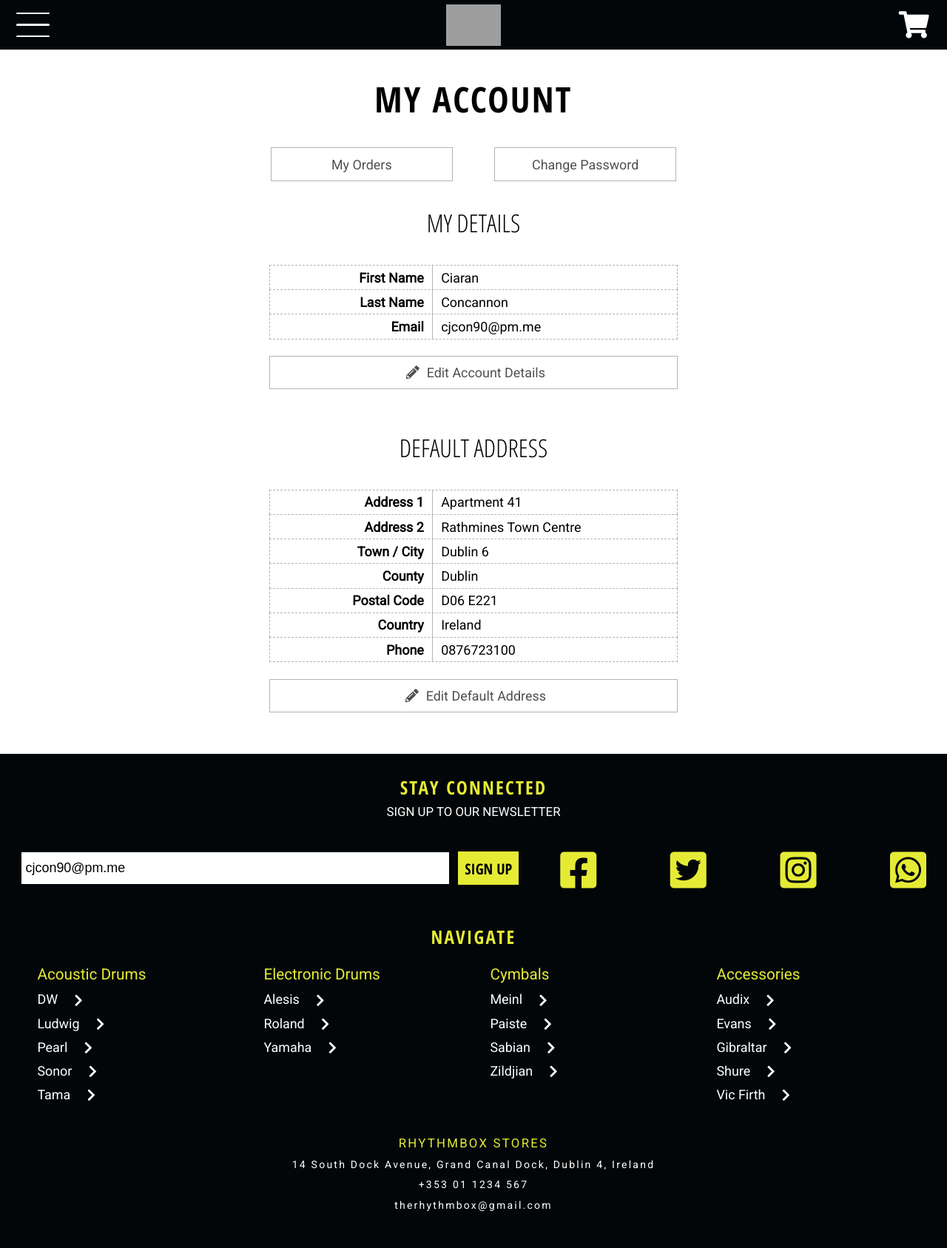
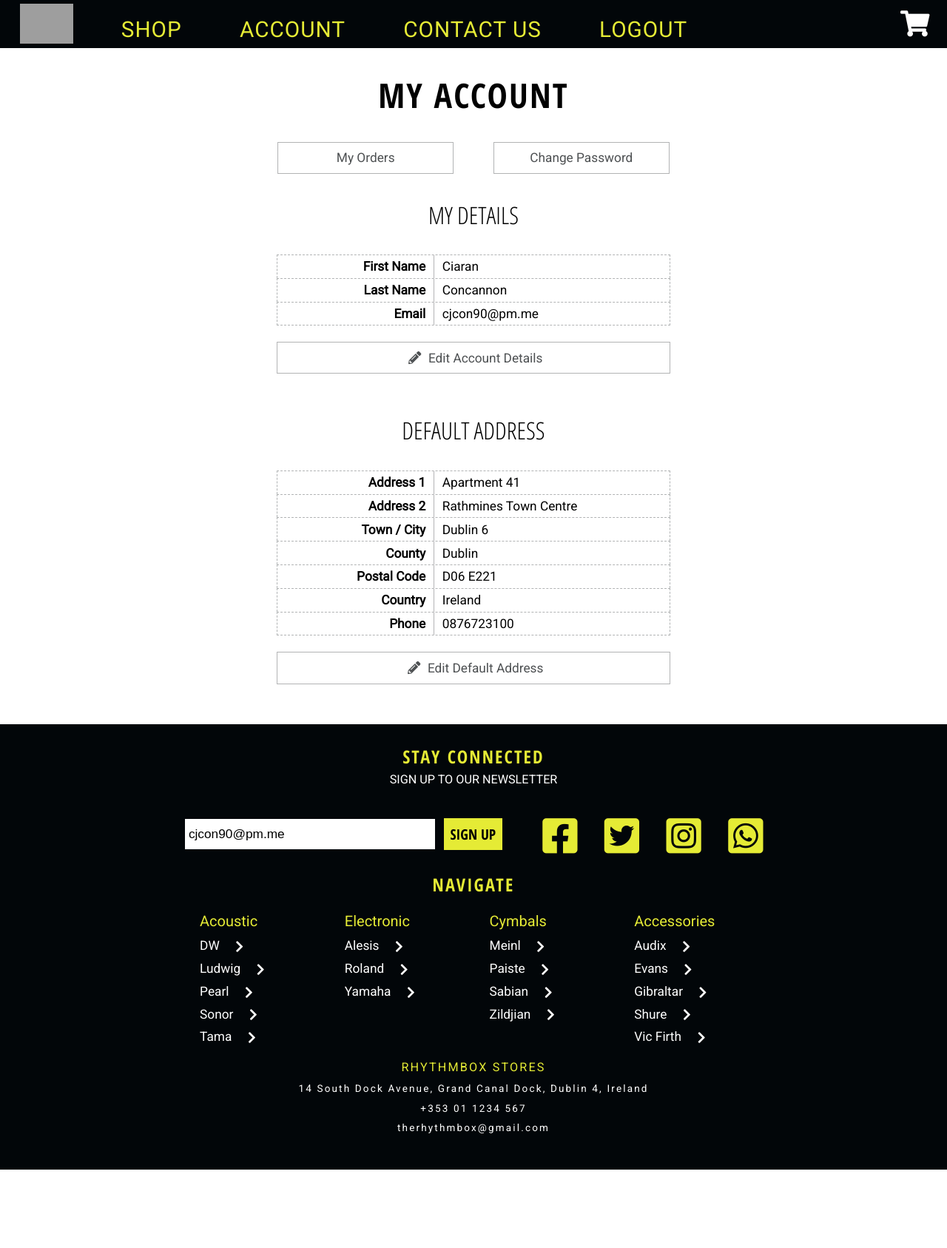
Before and after one commit to cjcon90/the_rhythm_box, a Django app: page /account/details/ in a window 1280 px wide. Shown: the whole page at 74% size. After the commit the page ends 1581 px from the top, so only its background shows below. Run offline with Django 3.2, Linux system fonts and the light colour scheme; a user stored in the database is signed in; data comes from the database, SQL or seed files in the repository; grey boxes are pictures that could not be loaded.

Commit message:
add desktop dropdown navbar functionality

```diff
--- a/static/scripts/app.js
+++ b/static/scripts/app.js
@@ -3,14 +3,30 @@
 const hamburger = document.querySelector(".nav__hamburger");
 const menu = document.querySelector(".nav-menu");
 const menuList = document.querySelectorAll(
-  "li.nav-menu__list--category, li.nav-menu__list--subcategory"
+  "li.nav-menu__list--category"
 );
 
 // Toggle hamburger menu and add animation to menu items
 hamburger.addEventListener("click", () => {
   hamburger.classList.toggle("open");
-  menu.classList.toggle("hidden");
+  menu.classList.toggle("nav-hidden");
   for (let i = 0; i < menuList.length; i++) {
     menuList[i].classList.toggle("nav-list-appear");
   }
 });
+
+// Hover dropdown functionality for desktop navbar
+for(let item of menuList) {
+  item.forEach(e => {
+    e.addEventListener('mouseover', () => {
+      makeVisible(e)
+      e.addEventListener('mouseover', () => {
+        makeVisible(e)
+      })
+    })
+  })
+}
+
+function makeVisible(element) {
+  element.setAttribute("style", "display: inline-block;");
+}
--- a/static/scss/abstracts/_mixins.scss
+++ b/static/scss/abstracts/_mixins.scss
@@ -1,4 +1,4 @@
-@mixin position-absolute ($top: null, $left: null, $right: null, $bottom: null) {
+@mixin position-absolute($top: null, $left: null, $right: null, $bottom: null) {
   position: absolute;
   top: $top;
   left: $left;
@@ -13,7 +13,12 @@
   transform: translate(-50%, -50%);
 }
 
-@mixin transition-mix($property: all, $duration: 0.2s, $timing: linear, $delay: 0s) {
+@mixin transition-mix(
+  $property: all,
+  $duration: 0.2s,
+  $timing: linear,
+  $delay: 0s
+) {
   transition-property: $property;
   transition-duration: $duration;
   transition-timing-function: $timing;
@@ -31,15 +36,18 @@
 
 @mixin respond($breakpoint) {
   @if $breakpoint == md {
-      @media only screen and (min-width: 43.75em) { @content };    //700px
+    @media only screen and (min-width: 43.75em) {
+      @content;
+    } //700px (Tablet Portrait)
   }
-  // @if $breakpoint == md {
-  //     @media only screen and (max-width: 56.25em) { @content };     //900px
-  // }
-  // @if $breakpoint == lg {
-  //     @media only screen and (max-width: 75em) { @content };    //1200px
-  // }
-  // @if $breakpoint == xl {
-  //     @media only screen and (min-width: 112.5em) { @content };    //1800
-  // }
+  @if $breakpoint == lg {
+    @media only screen and (min-width: 75em) {
+      @content;
+    } //1200px (Small desktop)
+  }
+  @if $breakpoint == ls {
+    @media only screen and (orientation: landscape) {
+      @content;
+    } //Landscape Orientation
+  }
 }
--- a/static/scss/base/_base.scss
+++ b/static/scss/base/_base.scss
@@ -2,8 +2,9 @@
     box-sizing: border-box;
     font-size: 62.5%;
     @include respond(md) {
-      font-size: 70%;
+      font-size: 67.5%;
   }
+
   }
 
   *, *:before, *:after {
--- a/static/scss/layout/_footer.scss
+++ b/static/scss/layout/_footer.scss
@@ -6,6 +6,8 @@
 
   // NEWSLETTER SIGN UP AND SOCIAL MEDIA ICONS
   .connect {
+    max-width: 72.5rem;
+    margin: auto;
     @include respond(md) {
       display: grid;
       grid-template-columns: 55% 1fr;
@@ -92,6 +94,8 @@
 
   // SITEMAP NAVIGATION LINKS
   .navigate {
+    max-width: 72.5rem;
+    margin: auto;
     &__heading {
       color: $color-primary;
       font-size: 2.25rem;
--- a/static/scss/layout/_navbar.scss
+++ b/static/scss/layout/_navbar.scss
@@ -8,10 +8,7 @@
   display: flex;
   justify-content: space-between;
   align-items: center;
-  z-index: 90;
-
-  @include not-last-child("div") {
-    // keep nav bar items visible over menu
+  & > * {
     z-index: 100;
   }
 
@@ -23,6 +20,9 @@
     transform: rotate(0deg);
     transition: 0.5s ease-in-out;
     cursor: pointer;
+    @include respond(lg) {
+      display: none;
+    }
 
     span {
       display: block;
--- a/static/scss/layout/_navmenu.scss
+++ b/static/scss/layout/_navmenu.scss
@@ -7,25 +7,61 @@
   height: 100vh;
   width: 100vw;
   background-color: $color-black;
-    transition: all .4s;
+  transition: all 0.4s;
+  z-index: 90;
+
+  @include respond(lg) {
+    position: relative;
+    height: auto;
+    width: auto;
+    margin: 0 auto 0 2rem;
+    align-self: flex-end;
+  }
 
   &__list {
-        padding-top: 17.5vh;
+    padding-top: 15vh;
     text-align: center;
     white-space: nowrap;
+    @include respond(ls) {
+      padding-top: 10vh;
+    }
+    @include respond(lg) {
+      padding: 0;
+      display: block;
+      list-style: none;
+      position: relative;
+      align-self: flex-end;
+    }
 
     &--category {
-            padding: 2rem 0 .5rem 0;
+      padding: 2rem 0 0.5rem 0;
       letter-spacing: 1px;
       font-size: 3rem;
+      text-transform: uppercase;
       @include respond(md) {
         font-size: 4rem;
       }
+      @include respond(lg) {
+        position: relative;
+        display: inline-block;
+        font-size: 2.75rem;
+        padding: 0 1.5rem;
+        &:hover > ul {
+          display: inherit;
+        }
+      }
+      &-sibling {
+        position: relative;
+      }
       & > a {
-                &:link, &:visited {
+        margin: 2rem;
+        &:link,
+        &:visited {
           color: $color-primary;
         }
-                &:hover, &:focus, &:active {
+        &:hover,
+        &:focus,
+        &:active {
           color: white;
         }
       }
@@ -33,32 +69,66 @@
 
     &--subcategory {
       color: white;
-            padding: .6rem;
+      padding: 0.5rem;
       font-size: 2rem;
+      text-transform: capitalize;
+      padding: 0.75rem 0;
 
       @include respond(md) {
         font-size: 2.5rem;
       }
+      @include respond(lg) {
+        position: relative;
+        text-align: left;
+        font-size: 1.8rem;
+        &:first-child {
+            padding-top: 2rem;
+        }
+      }
 
       & > a {
-                &:link, &:visited {
+        &:link,
+        &:visited {
           color: white;
         }
-                &:hover, &:focus, &:active {
+        &:hover,
+        &:focus,
+        &:active {
           color: $color-primary;
         }
       }
     }
 
     &--inner {
-            padding-bottom: 1rem;
+      @include respond(lg) {
+        background-color: $color-black;
+        box-shadow: 0 0 .1rem rgba(black, .3);
+        padding: 1rem;
+        position: absolute;
+        top: 3rem;
+        left: 2rem;
+      }
+    }
   }
 }
 
-
+.nav-hidden {
+  visibility: hidden;
+  opacity: 0;
+  @include respond(lg) {
+    visibility: visible;
+    opacity: 1;
+  }
 }
 
-.hidden {
-    visibility: hidden;
-    opacity: 0;
+.nav-desk-hidden {
+  @include respond(lg) {
+    display: none;
   }
+}
+
+.nav-desk-appear {
+    @include respond(lg) {
+        display: inline-block;
+      }
+}
--- a/static/scss/pages/_home.scss
+++ b/static/scss/pages/_home.scss
@@ -16,18 +16,28 @@
     background-size: 100% 100%;
   }
 
+  @include respond(ls) {
+    height: 100vh;
+  }
+
   &__heading {
     padding: 15vh 0 0 1rem;
     &--main {
       font-size: 4.25rem;
       color: $color-primary;
       letter-spacing: 0.4rem;
+      @include respond(md) {
+        font-size: 5rem;
+      }
     }
     &--sub {
       max-width: 21ch;
       font-size: 3.5rem;
       color: white;
       margin-top: 1rem;
+      @include respond(md) {
+        font-size: 4.25rem;
+      }
     }
   }
 
@@ -40,9 +50,12 @@
 
     &--text {
       font-size: 1.75rem;
+      padding: 1.5rem 2.5rem;
+      @include respond(md) {
+        font-size: 2.5rem;
+      }
+    }
 
-      padding: 1.5rem 2.5rem;
-    }
   }
 }
 
@@ -77,7 +90,7 @@
     &--acoustic {
       background-image: url("https://res.cloudinary.com/cjcon90/image/upload/v1621956726/codeinstitute/the_rhythm_box/sm/acoustic.webp");
     }
-    &--electric {
+    &--electronic {
       background-image: url("https://res.cloudinary.com/cjcon90/image/upload/v1621956727/codeinstitute/the_rhythm_box/sm/electric.webp");
     }
     &--cymbals {
--- a/store/templates/store/base.html
+++ b/store/templates/store/base.html
@@ -39,31 +39,20 @@
             <div class="nav__logo">
                 <a href="{% url 'home' %}"><img src="https://res.cloudinary.com/cjcon90/image/upload/v1621514847/codeinstitute/the_rhythm_box/logo.webp" alt="The Rhythm Box logo" class="nav__logo--img"></a>
             </div>
-            <a href="{% url 'cart' %}" class="nav__cart">
-                <div class="nav__cart--cart">
-                    <i class="fas fa-shopping-cart"></i>
-                </div>
-                {% if product_count %}
-                    <div class="nav__cart--count">
-                        <p class="bold">{{ product_count }}</p>
-                    </div>
-                {% endif %}
-            </a>
-            <div class="nav-menu hidden">
+            <div class="nav-menu nav-hidden">
                 <ul class="nav-menu__list">
-                    <li class="nav-menu__list--category upper regular"><a href="{% url 'shop' %}">Shop</a></li>
-                    <li>
-                        <ul class="nav-menu__list--inner">
-                            <li class="nav-menu__list--subcategory regular"><a href="{% url 'shop' 'acoustic-drums' %}">Acoustic</a></li>
-                            <li class="nav-menu__list--subcategory regular"><a href="{% url 'shop' 'electronic-drums' %}">Electric</a></li>
-                            <li class="nav-menu__list--subcategory regular"><a href="{% url 'shop' 'cymbals' %}">Cymbals</a></li>
-                            <li class="nav-menu__list--subcategory regular"><a href="{% url 'shop' 'accessories' %}">Accessories</a></li>
+                    <li class="nav-menu__list--category regular">
+                        <a href="{% url 'shop' %}">Shop</a>
+                        <ul class="nav-menu__list--inner nav-desk-hidden">
+                        {% for category in categories %}
+                            <li class="nav-menu__list--subcategory regular"><a href="{% url 'shop' category.slug %}">{{ category.title|cut:' Drums' }}</a></li>
+                        {% endfor %}
                         </ul>
                     </li>
                     {% if request.user.is_authenticated %}
-                    <li class="nav-menu__list--category upper regular"><a href="{% url 'account_details' %}">Account</a></li>
-                    <li>
-                        <ul class="nav-menu__list--inner">
+                    <li class="nav-menu__list--category regular">
+                        <a href="{% url 'account_details' %}">Account</a>
+                        <ul class="nav-menu__list--inner nav-desk-hidden">
                             <li class="nav-menu__list--subcategory regular"><a href="{% url 'account_details' %}">My Details</a></li>
                             <li class="nav-menu__list--subcategory regular"><a href="{% url 'my_orders' %}">My Orders</a></li>
                             <li class="nav-menu__list--subcategory regular"><a href="{% url 'password_reset' %}">Change Password</a></li>
@@ -81,6 +70,17 @@
                     {% endif %}
                 </ul>
             </div>
+            <a href="{% url 'cart' %}" class="nav__cart">
+                <div class="nav__cart--cart">
+                    <i class="fas fa-shopping-cart"></i>
+                </div>
+                {% if product_count %}
+                    <div class="nav__cart--count">
+                        <p class="bold">{{ product_count }}</p>
+                    </div>
+                {% endif %}
+            </a>
+
         </nav>
         {% block header %}{% endblock header %}
     <main>
@@ -96,6 +96,7 @@
         {% endfor %}
     {% endif %}
     <footer class="footer">
+        <div class="footer__container">
             <div class="connect">
                 <div class="connect__heading">
                     <p class="connect__heading--main bold upper">Stay Connected</p>
@@ -112,7 +113,6 @@
                     <a href="https://twitter.com" rel="noreferrer nooopener" target="_blank" class="connect__social--link"><i class="connect__social--icon fab fa-twitter-square"></i></a>
                     <a href="https://instagram.com" rel="noreferrer nooopener" target="_blank" class="connect__social--link"><i class="connect__social--icon fab fa-instagram-square"></i></a>
                     <a href="https://www.whatsapp.com" rel="noreferrer nooopener" target="_blank" class="connect__social--link"><i class="connect__social--icon fab fa-whatsapp-square"></i></a>
-
                 </div>
             </div>
             <div class="navigate">
@@ -120,7 +120,7 @@
                 <div class="navigate__sections">
                 {% for category in categories %}
                     <div class="navigate__section">
-                    <a href="{% url 'shop' category=category.slug %}" class="navigate__section--heading regular">{{ category.title }}</a>
+                        <a href="{% url 'shop' category=category.slug %}" class="navigate__section--heading regular">{{ category.title|cut:' Drums' }}</a>
                         {% for brand in category_brands|key:category %}
                         <a href="{% url 'shop' %}?brand={{ brand.lower|urlencode }}" class="navigate__section--text regular">
                             {{ brand }}<i class="fas fa-chevron-right"></i>
@@ -136,6 +136,7 @@
                 <p class="contact__number">+353 01 1234 567</p>
                 <a href="mailto:therhythmbox@gmail.com" class="contact__email">therhythmbox@gmail.com</a>
             </div>
+        </div>
     </footer>
     <script type="module" src="{% static 'scripts/app.js' %}"></script>
     {% comment %} Load other page specific scripts {% endcomment %}
```
Also changed, not shown: store/templates/store/index.html (+4 -11 lines), static/css/main.css. Lines whose indentation alone changed are shown as unchanged.
